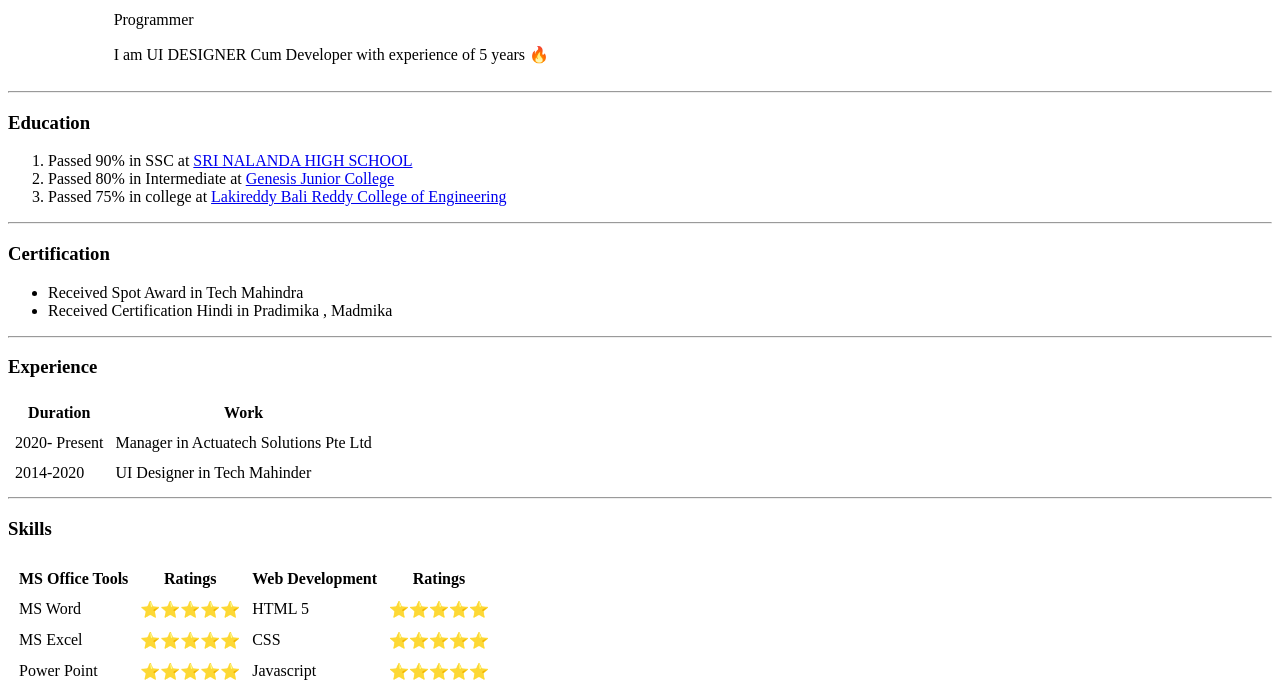
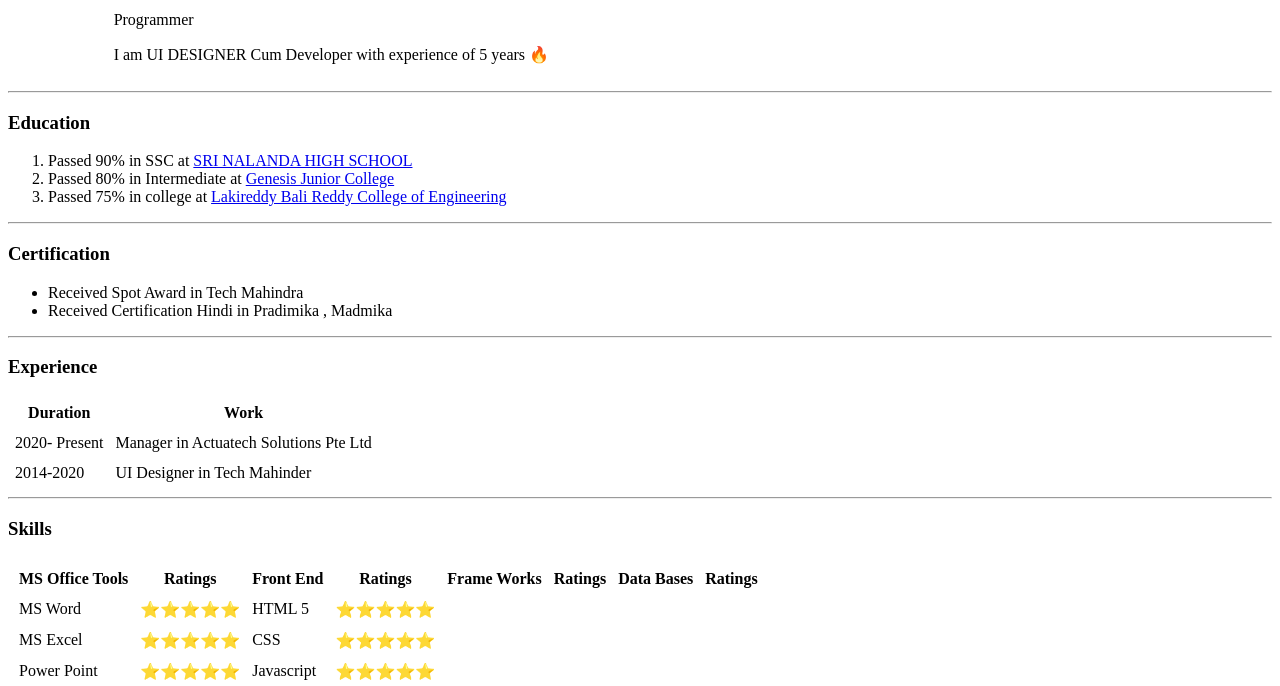
Before and after one commit to ShankarDeveloper3/resume, a plain HTML site: page index.html in a window 1280 px wide. Shown: the part 114-800 px from the top of the page. Drawn offline with Linux system fonts and the light colour scheme.

Commit message:
Update index.html

```diff
--- a/index.html
+++ b/index.html
@@ -53,10 +53,14 @@
     <table cellspacing="10">
         <h3>Skills</h3>
         <tr>
-            <td><strong>MS Office Tools</strong></td>
-            <th><strong>Ratings</strong></th>
-            <td><strong>Web Development</strong></td>
-            <th><strong>Ratings</strong></th>
+            <th>MS Office Tools</th>
+            <th>Ratings</th>
+            <th>Front End</th>
+            <th>Ratings</th>
+            <th>Frame Works</th>
+            <th>Ratings</th>
+            <th>Data Bases</th>
+            <th>Ratings</th>
         </tr>
         <tr>
             <td>MS Word</td>
```
